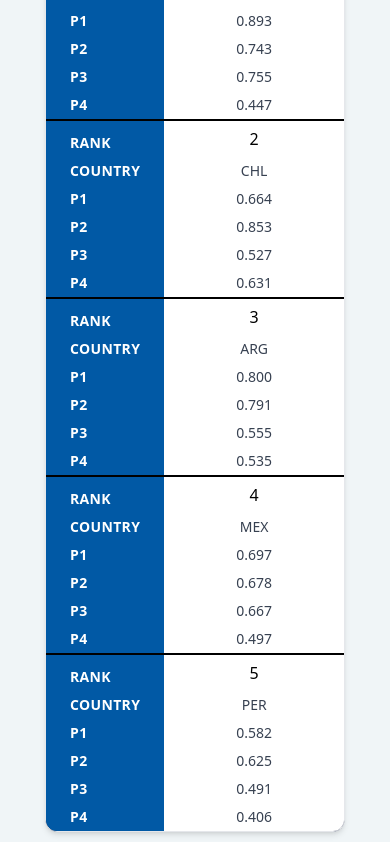
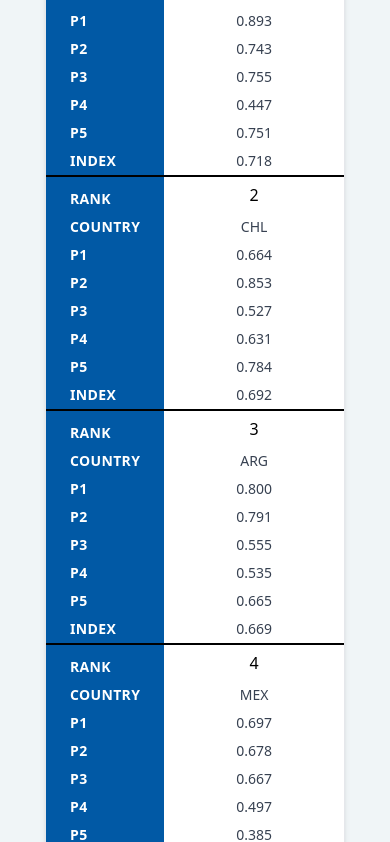
Before and after one commit to Ryan9771/dmi, a React (Vite) app: page /#/ in a window 390 px wide. Shown: the part 2566-3408 px from the top of the page. Built offline with nearby package versions, Linux system fonts and the light colour scheme.

Commit message:
P5 integrated in mobile table

```diff
--- a/src/components/table/MobileTable.tsx
+++ b/src/components/table/MobileTable.tsx
@@ -3,7 +3,7 @@ import { useState, useEffect } from "react";
 import { formatNumber } from "../../util/utils";
 import MobileCell from "./MobileCell";
 
-const HEADER_LIST = ["COUNTRY", "P1", "P2", "P3", "P4", "INDEX"];
+const HEADER_LIST = ["COUNTRY", "P1", "P2", "P3", "P4", "P5", "INDEX"];
 
 interface MobileTableProps {
   table: string[][];
@@ -53,9 +53,9 @@ function MobileTable({ table, groupMobile, tableEditor }: MobileTableProps) {
 
         rank++;
 
-        for (let j = 0; j < iterCols.length - 2; j++) {
+        for (let j = 0; j < iterCols.length; j++) {
           let contentRow: JSX.Element;
-          if (j >= 1 && j <= 4) {
+          if (j >= 1 && j <= 6) {
             contentRow = (
               <MobileCell
                 content={formatNumber(iterCols[j])}
@@ -64,7 +64,7 @@ function MobileTable({ table, groupMobile, tableEditor }: MobileTableProps) {
                 key={`${i}-${j}`}
               />
             );
-          } else if (j === 5) {
+          } else if (j === 6) {
             contentRow = (
               <td className="rows-mobile">{formatNumber(iterCols[j])}</td>
             );
--- a/src/components/table/TableGroup.tsx
+++ b/src/components/table/TableGroup.tsx
@@ -85,13 +85,14 @@ function TableGroup() {
       parseFloat(newDmi[row][1]) +
       parseFloat(newDmi[row][2]) +
       parseFloat(newDmi[row][3]) +
-      parseFloat(newDmi[row][4]);
+      parseFloat(newDmi[row][4]) +
+      parseFloat(newDmi[row][5]);
 
-    let average = sum / 4;
-    newDmi[row][5] = formatNumber(average.toString());
+    let average = sum / 5;
+    newDmi[row][6] = formatNumber(average.toString());
 
     newDmi.sort(function (a, b) {
-      return parseFloat(b[5]) - parseFloat(a[5]);
+      return parseFloat(b[6]) - parseFloat(a[6]);
     });
 
     setDmiCsv(newDmi);
@@ -106,7 +107,7 @@ function TableGroup() {
   };
 
   const decrementGroupMobile = () => {
-    if (groupMobile > 0) {
+    if (groupMobile > 1) {
       setGroupMobile(groupMobile - 1);
     }
   };
```
